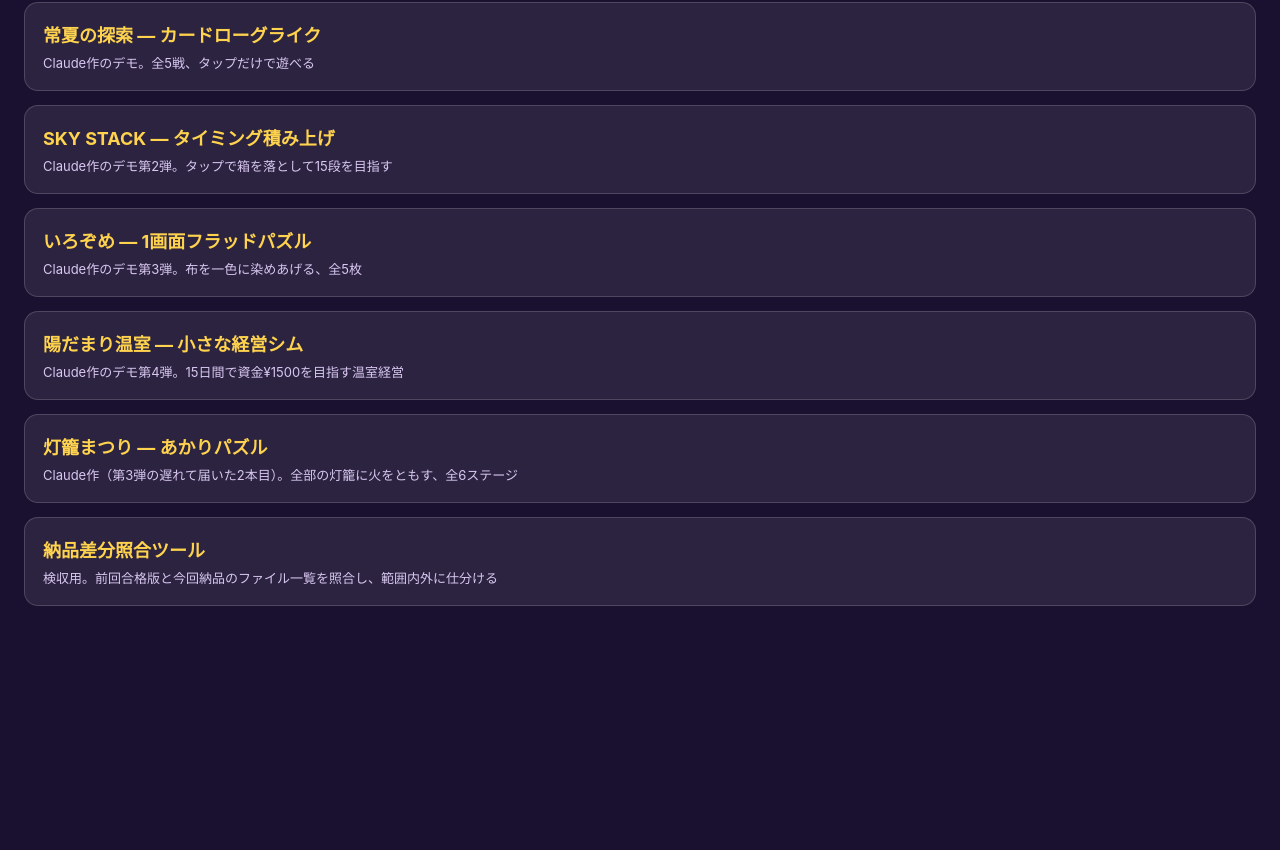
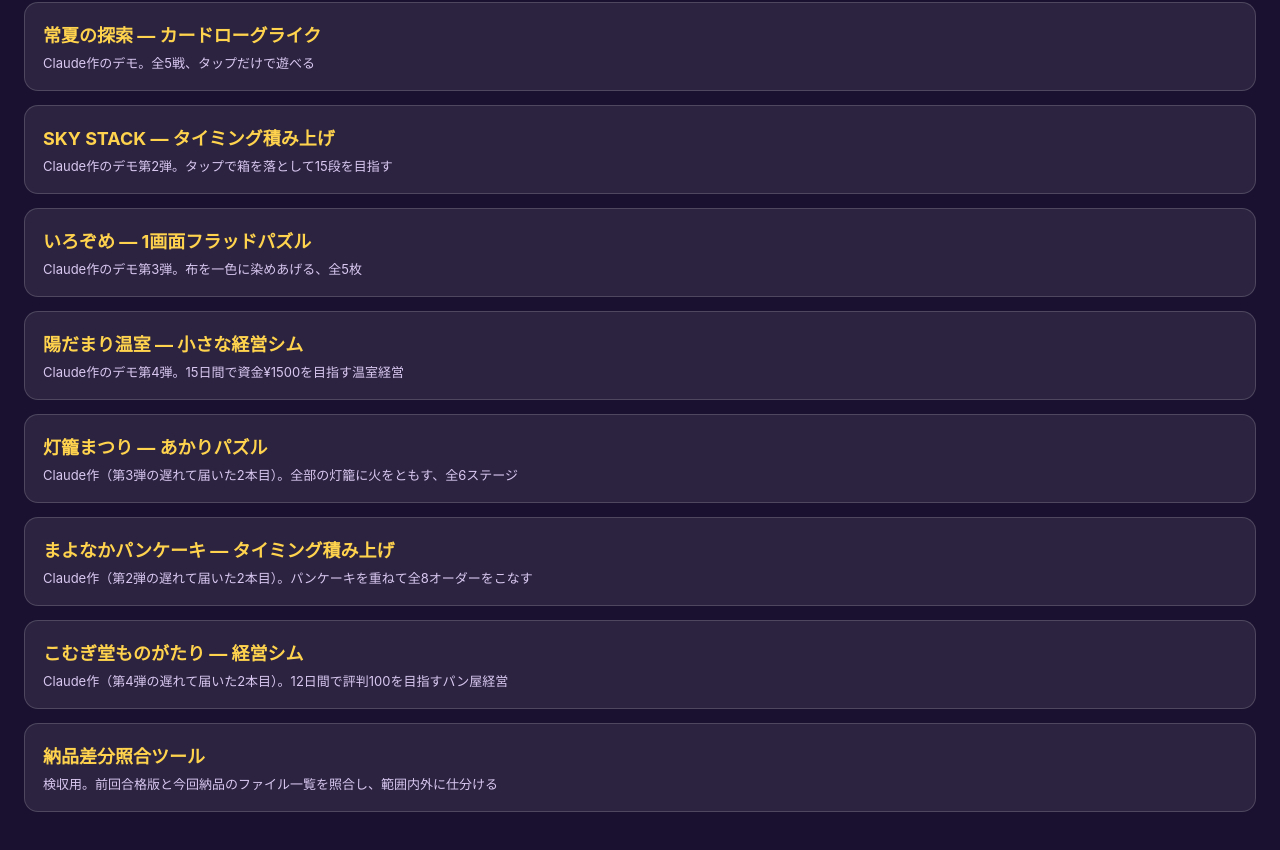
Before and after one commit to ptm653/mini-games, a plain HTML site: page index.html in a window 1280 px wide. Shown: the part 77-927 px from the top of the page. Before the commit the page ends 800 px from the top, so only its background shows below. Drawn offline with Linux system fonts and the light colour scheme.

Commit message:
トップページに まよなかパンケーキ と こむぎ堂ものがたり を追加

```diff
--- a/index.html
+++ b/index.html
@@ -18,6 +18,8 @@
 <a class="game" href="./iro-zome/">いろぞめ — 1画面フラッドパズル<span>Claude作のデモ第3弾。布を一色に染めあげる、全5枚</span></a>
 <a class="game" href="./greenhouse/">陽だまり温室 — 小さな経営シム<span>Claude作のデモ第4弾。15日間で資金¥1500を目指す温室経営</span></a>
 <a class="game" href="./lantern-lights/">灯籠まつり — あかりパズル<span>Claude作（第3弾の遅れて届いた2本目）。全部の灯籠に火をともす、全6ステージ</span></a>
+<a class="game" href="./pancake-tower/">まよなかパンケーキ — タイミング積み上げ<span>Claude作（第2弾の遅れて届いた2本目）。パンケーキを重ねて全8オーダーをこなす</span></a>
+<a class="game" href="./komugi-bakery/">こむぎ堂ものがたり — 経営シム<span>Claude作（第4弾の遅れて届いた2本目）。12日間で評判100を目指すパン屋経営</span></a>
 <a class="game" href="./tools/delivery-diff/">納品差分照合ツール<span>検収用。前回合格版と今回納品のファイル一覧を照合し、範囲内外に仕分ける</span></a>
 </body>
 </html>
```
